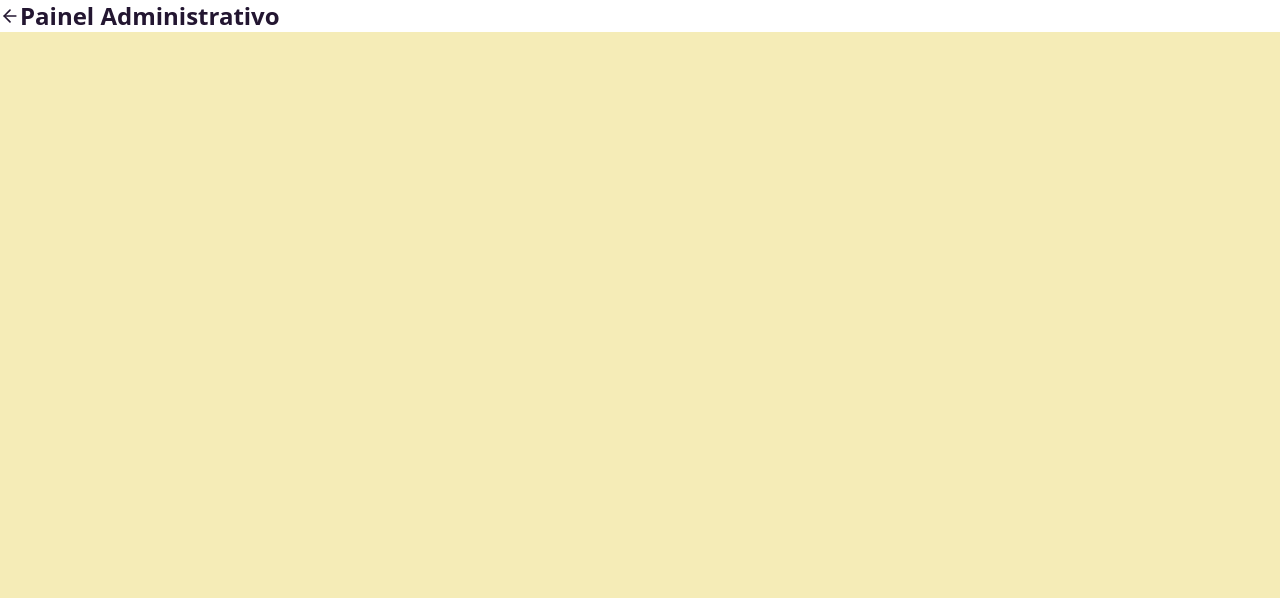
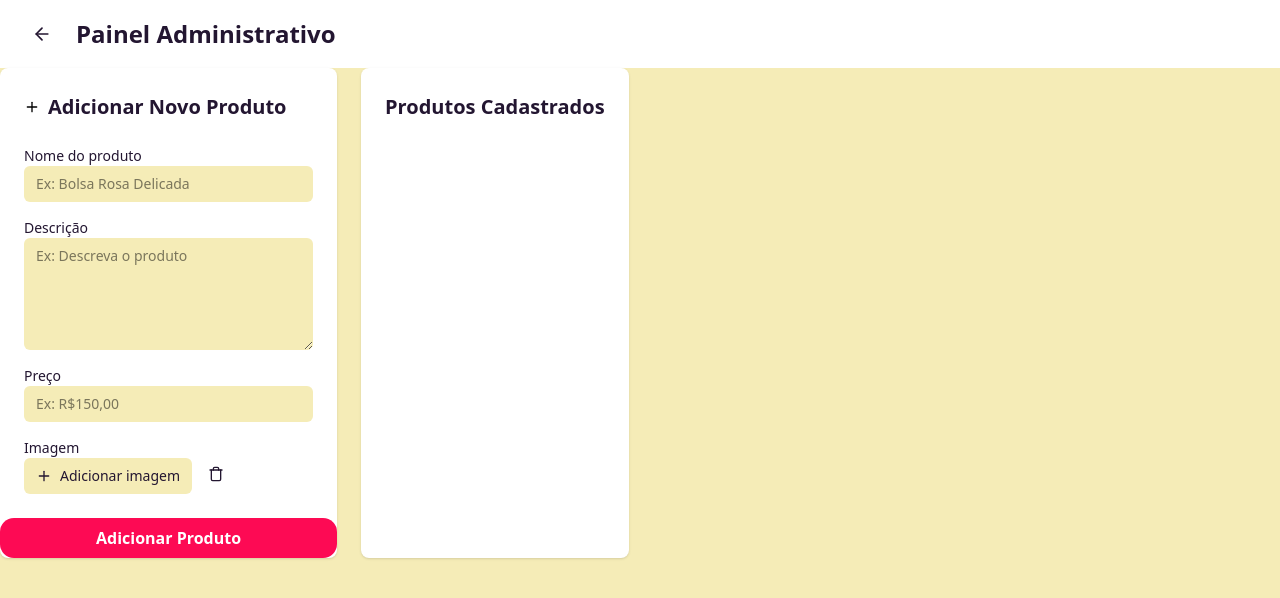
Before and after one commit to yaslazarim/yaz-ecommerce, a Next.js app: page /admin in a window 1280 px wide. Shown: the top 598 px of the page. Built offline with nearby package versions, Linux system fonts and the light colour scheme.

Commit message:
feat: enhance admin page with product addition form and image upload

```diff
--- a/src/app/admin/page.tsx
+++ b/src/app/admin/page.tsx
@@ -1,20 +1,88 @@
 "use client";
 
 import { getProducts } from "@/components/ProductGrid";
-import { ArrowLeft } from "lucide-react";
+import { ArrowLeft, Plus, Trash } from "lucide-react";
 import Link from "next/link";
 
 
 export default function AdmPage() {
-    return(
-        <header className="bg-white">
-            <div className="flex items-center text-[#231631]">
-                <Link href="/">
-                    <ArrowLeft className="h-5 w-5" />
-                </Link>
-                <p className="font-bold text-2xl">Painel Administrativo</p>
+    return (
+        <>
+            <header className="bg-white py-4 px-6">
+                <div className="flex items-center text-[#231631] gap-4 ">
+                    <Link href="/" className="p-2">
+                        <ArrowLeft className="h-5 w-5" />
+                    </Link>
+                    <p className="font-bold text-2xl">Painel Administrativo</p>
 
-            </div>
-        </header>
+                </div>
+            </header>
+            <section>
+                <div className="flex gap-6">
+                    <div className=" bg-white rounded-lg shadow-sm ">
+                        <div className="flex  items-center gap-2 p-6 ">
+                            <Plus className="h-4 w-4" />
+                            <span className="text-[#231631] font-semibold text-[20px]">Adicionar Novo Produto</span>
+                        </div>
+                        <div className="p-6 pt-0 flex flex-col gap-4">
+                            <div className="flex flex-col w-full  text-sm">
+                                <span className="font-medium text-[#231631]">Nome do produto</span>
+                                <input type="text" placeholder="Ex: Bolsa Rosa Delicada" className="bg-[#f5ecb7] rounded-md px-3 py-2" />
+                            </div>
+
+                            <div className="flex flex-col w-full  text-sm">
+                                <span className="font-medium text-[#231631]">Descrição</span>
+                                <textarea placeholder="Ex: Descreva o produto" className="bg-[#f5ecb7] rounded-md px-3 py-2 h-28 resize-y" />
+                            </div>
+
+                            <div className="flex flex-col w-full  text-sm">
+                                <span className="font-medium text-[#231631]">Preço</span>
+                                <input type="text" placeholder="Ex: R$150,00" className="bg-[#f5ecb7] rounded-md px-3 py-2" />
+                            </div>
+
+                            <div className="flex flex-col w-full text-sm">
+                                <span className="font-medium text-[#231631]">Imagem</span>
+                                <div className="flex gap-4">
+                                    <label
+                                        htmlFor="image"
+                                        className="flex items-center gap-2 cursor-pointer bg-[#f5ecb7] rounded-md px-3 py-2 text-[#231631] hover:bg-[#efe29f] transition w-fit"
+                                    >
+                                        <Plus className="h-4 w-4" />
+                                        <span>Adicionar imagem</span>
+                                    </label>
+
+                                    <input
+                                        id="image"
+                                        type="file"
+                                        accept="image/*"
+                                        className="hidden"
+                                    />
+
+                                    <Trash className="h-4 w-4 mt-2 cursor-pointer text-[#231631]" />
+                                </div>
+
+                            </div>
+                        </div>
+                        <div className="flex justify-center">
+                            <button
+                                className="bg-[#fd0a54] px-24 text-white rounded-[14px] font-semibold h-10 cursor-pointer hover:bg-[#eb1253] transition-colors duration-300">
+                                Adicionar Produto
+                            </button>
+                        </div>
+
+                    </div>
+
+
+                    <div className="bg-white rounded-lg shadow-sm flex items-start gap-2">
+                        <div className="p-6">
+                        <span className="text-[#231631] font-semibold text-[20px]">Produtos Cadastrados</span>
+
+                        </div>
+
+                    </div>
+                </div>
+            </section>
+
+        </>
     )
 }
```
